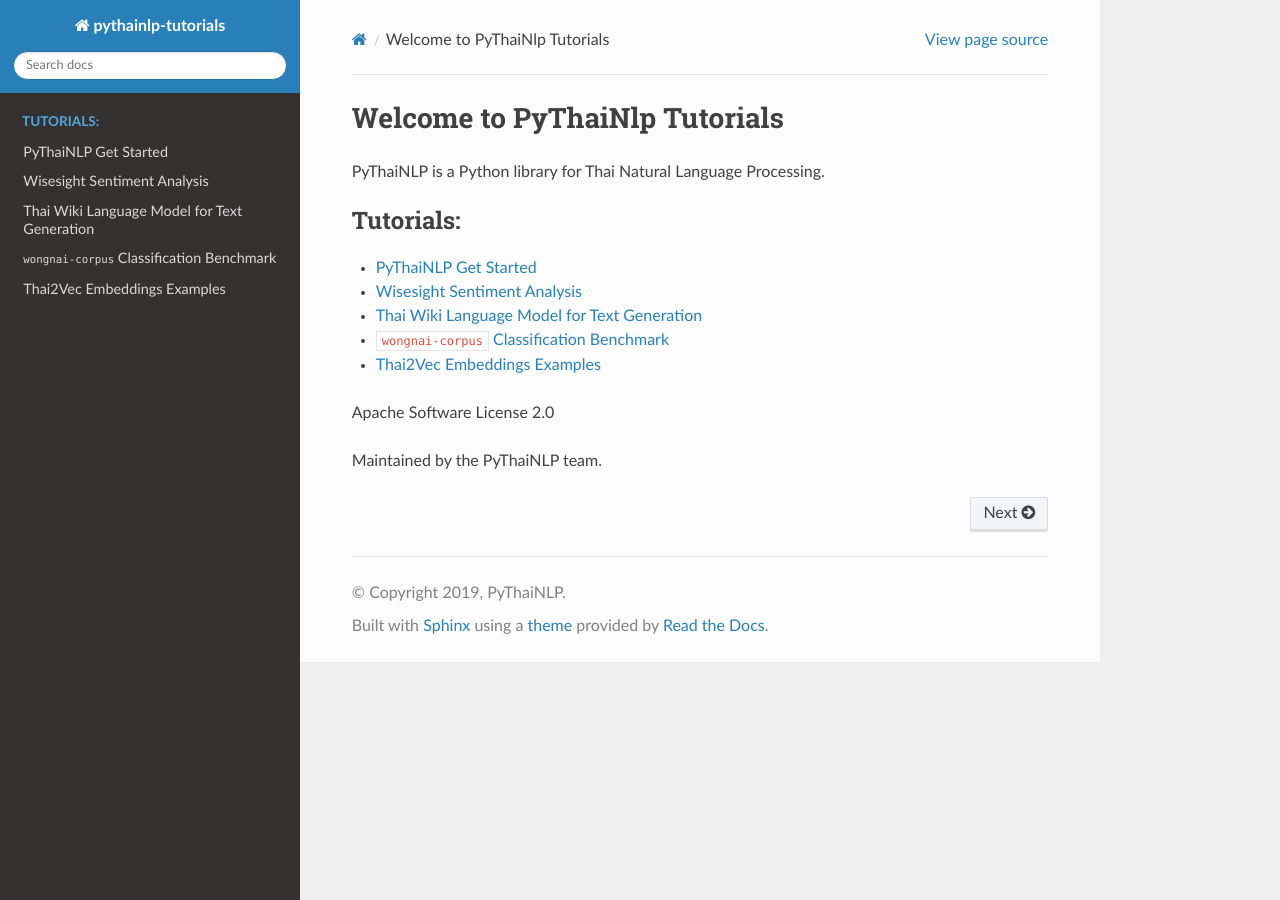
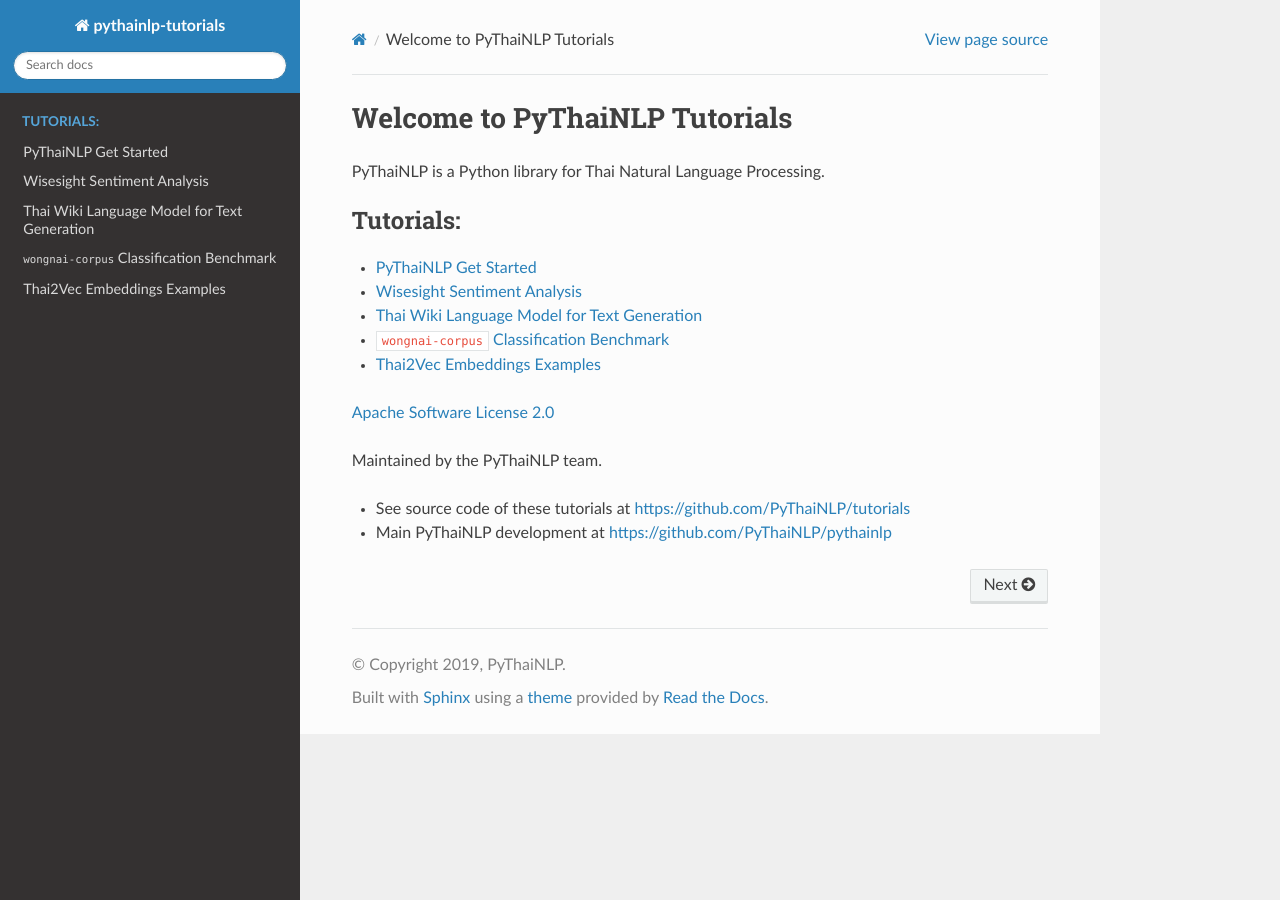
Before and after one commit to PyThaiNLP/tutorials, a Sphinx documentation site: the page built from source/index.rst, in a window 1280 px wide. Built offline with Sphinx 7.4.7 and the Read the Docs theme 2.0.0, drawn with Linux system fonts in a browser that asks for light colours.

Commit message:
Update index.rst

```diff
--- a/source/index.rst
+++ b/source/index.rst
@@ -3,7 +3,7 @@
    You can adapt this file completely to your liking, but it should at least
    contain the root `toctree` directive.
 
-Welcome to PyThaiNlp Tutorials
+Welcome to PyThaiNLP Tutorials
 ===============================================
 PyThaiNLP is a Python library for Thai Natural Language Processing.
 
@@ -14,6 +14,9 @@
 
    notebooks/*
 
-Apache Software License 2.0
+`Apache Software License 2.0 <https://apache.org/licenses/LICENSE-2.0>`_
 
 Maintained by the PyThaiNLP team.
+
+* See source code of these tutorials at https://github.com/PyThaiNLP/tutorials
+* Main PyThaiNLP development at https://github.com/PyThaiNLP/pythainlp
```
